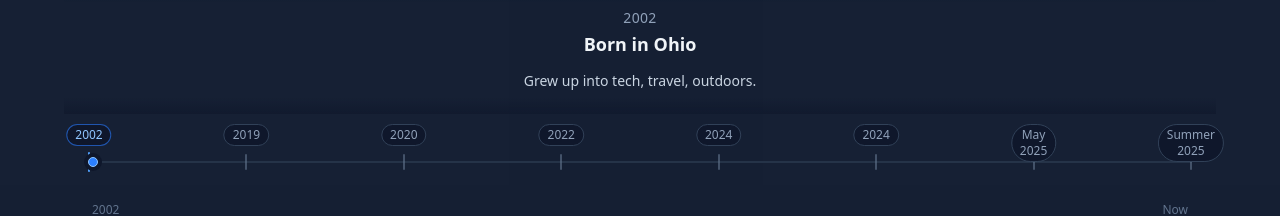
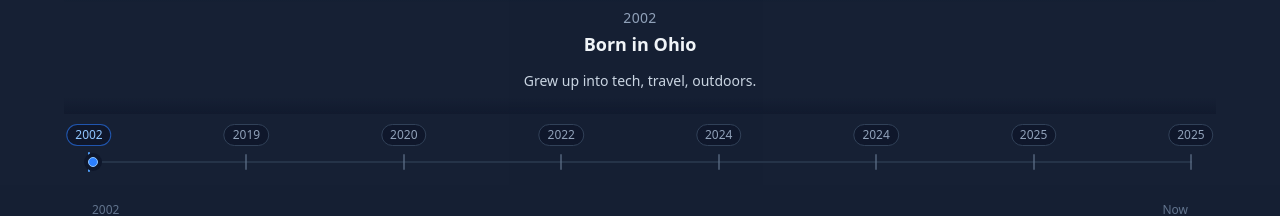
Before and after one commit to jimmygerman99/mypersonalwebsite, a React (Vite) app in the folder personal-website/: page / in a window 1280 px wide. Shown: the part 1340-1556 px from the top of the page. Built offline with nearby package versions, Linux system fonts and the light colour scheme.

Commit message:
changed timeline

```diff
--- a/personal-website/src/data/content.js
+++ b/personal-website/src/data/content.js
@@ -119,14 +119,15 @@ export const timeline = [
     event: 'Local PyTorch + browser UI; tested node/flow.',
   },
   {
-    year: 'May 2025',
+    year: 2025,
     title: 'B.S. Computer Science',
-    subtitle: 'University of Cincinnati, GPA 3.42',
+    subtitle: 'University of Cincinnati, GPA 3.42 • May 2025',
     event: 'Dean’s List; systems, full-stack, ML tooling.',
   },
   {
-    year: 'Summer 2025',
+    year: 2025,
     title: 'New-grad SWE + Building',
+    subtitle: 'Summer 2025',
     event: 'Working on Full Stack Odin Project + traveling the world',
   },
 ];
```
